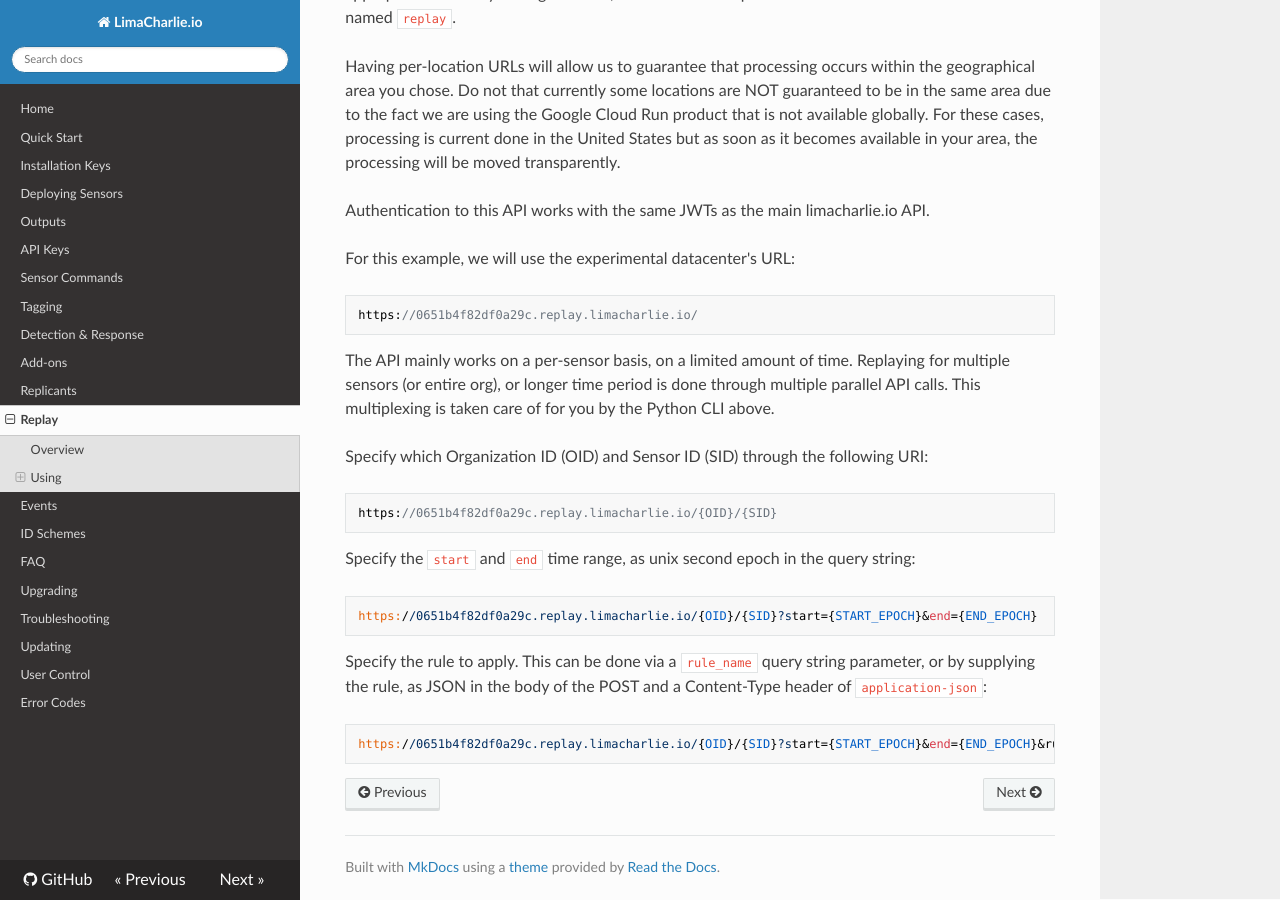
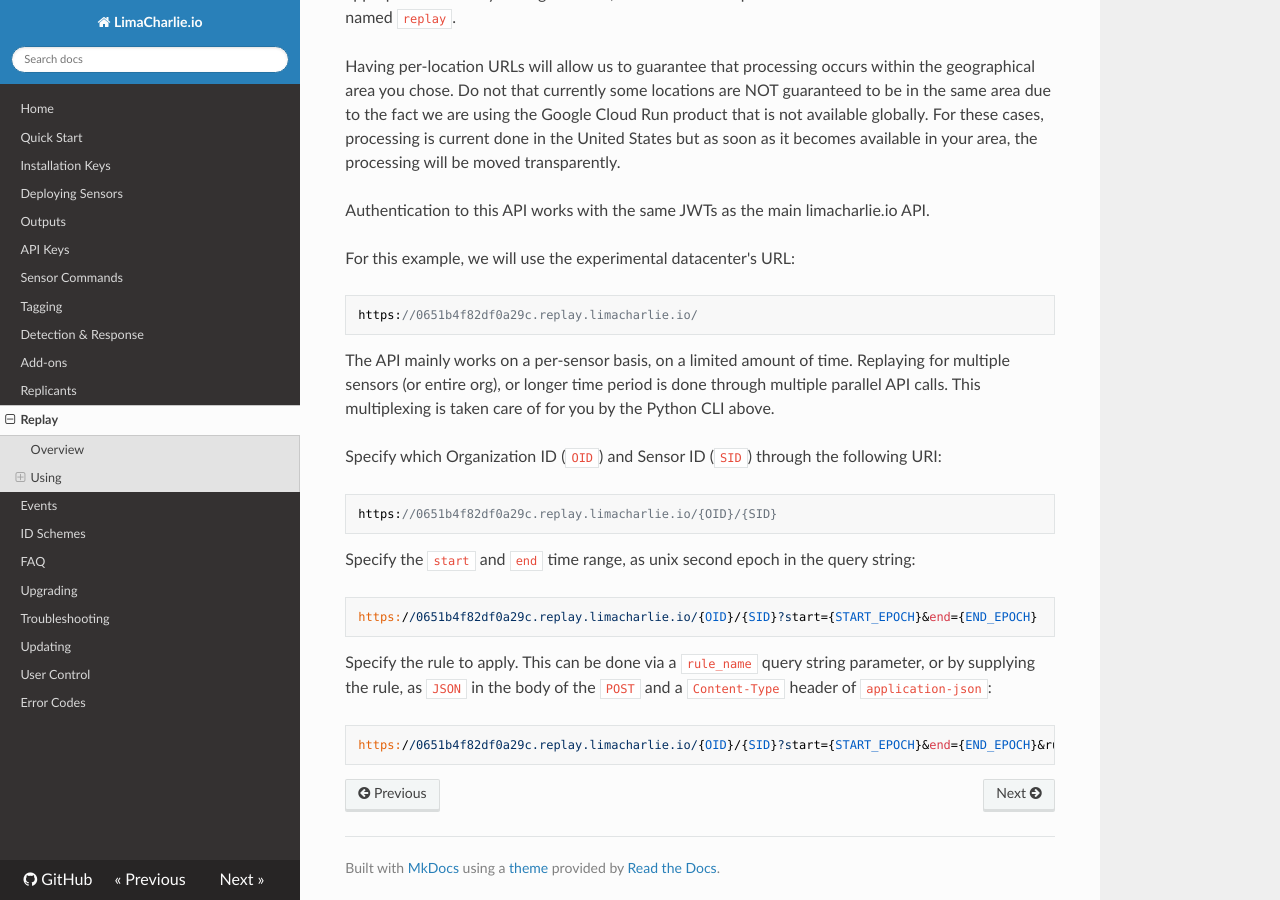
Before and after one commit to refractionPOINT/lce_doc, an MkDocs documentation site: the page built from docs/replay.md, in a window 1280 px wide and 900 px high, scrolled down 1194 px. Built offline with MkDocs 1.6.1, drawn with Linux system fonts in a browser that asks for light colours; nearby versions of some CDN libraries; old or Windows-style settings are respelled for this version of MkDocs.

````diff
--- a/docs/replay.md
+++ b/docs/replay.md
@@ -61,7 +61,7 @@ The API mainly works on a per-sensor basis, on a limited amount of time. Replayi
 multiple sensors (or entire org), or longer time period is done through multiple
 parallel API calls. This multiplexing is taken care of for you by the Python CLI above.
 
-Specify which Organization ID (OID) and Sensor ID (SID) through the following URI:
+Specify which Organization ID (`OID`) and Sensor ID (`SID`) through the following URI:
 ```
 https://0651b4f82df0a29c.replay.limacharlie.io/{OID}/{SID}
 ```
@@ -72,7 +72,7 @@ https://0651b4f82df0a29c.replay.limacharlie.io/{OID}/{SID}?start={START_EPOCH}&e
 ```
 
 Specify the rule to apply. This can be done via a `rule_name` query string parameter, or
-by supplying the rule, as JSON in the body of the POST and a Content-Type header of `application-json`:
+by supplying the rule, as `JSON` in the body of the `POST` and a `Content-Type` header of `application-json`:
 ```
 https://0651b4f82df0a29c.replay.limacharlie.io/{OID}/{SID}?start={START_EPOCH}&end={END_EPOCH}&rule_name={EXISTING_RULE_NAME}
 ```
````
